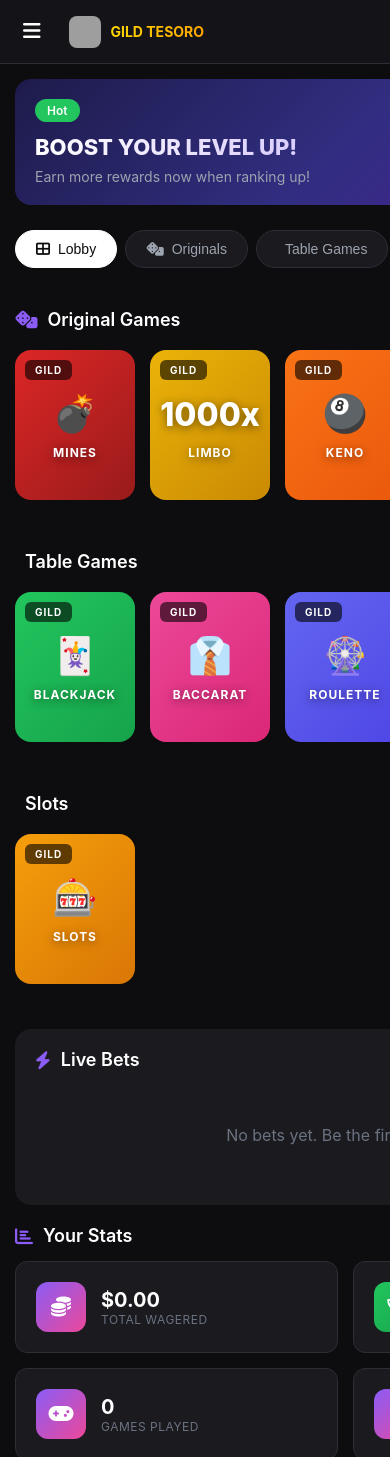
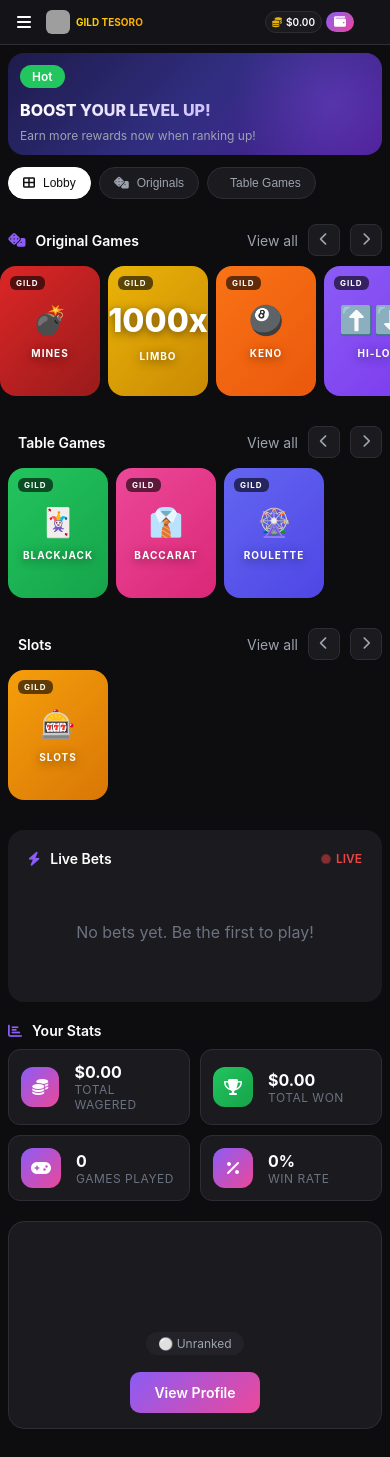
Before and after one commit to bhutansultan27-beep/purgatorycasinobot, a Flask app: page / in a window 390 px wide. Run offline with Flask 3, Linux system fonts and the light colour scheme; data that the repository does not hold is empty; some libraries are stand-ins or nearby versions; grey boxes are pictures that could not be loaded.

Commit message:
Improve mobile layout and scrolling for better user experience
Adjust CSS for mobile views to ensure all header elements are visible and content is scrollable, addressing issues within constrained viewports like Telegram Mini App.

Replit-Commit-Author: Agent
Replit-Commit-Session-Id: 4253f8c2-8603-4744-a795-a5f6cb40e8b6
Replit-Commit-Checkpoint-Type: full_checkpoint
Replit-Commit-Event-Id: 0cbd18d0-780a-46fe-8c92-bd46a8a687a8
Replit-Commit-Screenshot-Url: https://storage.googleapis.com/screenshot-production-us-central1/23a38e6c-14c0-4618-86d2-0e09bfb31397/4253f8c2-8603-4744-a795-a5f6cb40e8b6/Kl3MIdT
Replit-Helium-Checkpoint-Created: true

```diff
--- a/webapp/static/css/casino.css
+++ b/webapp/static/css/casino.css
@@ -27,6 +27,7 @@ html, body {
     height: 100%;
     overflow: auto;
     -webkit-overflow-scrolling: touch;
+    overscroll-behavior: contain;
 }
 
 body {
@@ -34,13 +35,17 @@ body {
     background: var(--bg-primary);
     color: var(--text-primary);
     min-height: 100vh;
+    min-height: 100dvh;
     overflow-x: hidden;
     overflow-y: auto;
+    -webkit-overflow-scrolling: touch;
 }
 
 .app-container {
     display: flex;
     min-height: 100vh;
+    min-height: 100dvh;
+    overflow-y: auto;
 }
 
 .sidebar {
@@ -141,7 +146,7 @@ body {
     display: flex;
     align-items: center;
     justify-content: space-between;
-    gap: 20px;
+    gap: 12px;
     z-index: 50;
 }
 
@@ -150,37 +155,45 @@ body {
     background: none;
     border: none;
     color: var(--text-primary);
-    font-size: 20px;
+    font-size: 18px;
     cursor: pointer;
-    padding: 8px;
+    padding: 6px;
+    flex-shrink: 0;
 }
 
 .header-logo {
     display: none;
     align-items: center;
-    gap: 10px;
+    gap: 8px;
+    flex: 1;
+    min-width: 0;
+    overflow: hidden;
 }
 
 .header-logo-img {
-    width: 32px;
-    height: 32px;
-    border-radius: 8px;
+    width: 28px;
+    height: 28px;
+    border-radius: 6px;
+    flex-shrink: 0;
 }
 
 .header-brand {
-    font-size: 14px;
+    font-size: 13px;
     font-weight: 700;
     background: linear-gradient(90deg, #FFD700, #FFA500);
     -webkit-background-clip: text;
     -webkit-text-fill-color: transparent;
     background-clip: text;
+    white-space: nowrap;
+    overflow: hidden;
+    text-overflow: ellipsis;
 }
 
 .header-actions {
     display: flex;
     align-items: center;
-    gap: 12px;
-    margin-left: auto;
+    gap: 8px;
+    flex-shrink: 0;
 }
 
 .balance-pill {
@@ -685,32 +698,104 @@ body {
 
     .main-content {
         margin-left: 0;
+        display: flex;
+        flex-direction: column;
+        height: 100vh;
+        height: 100dvh;
+        overflow: hidden;
     }
 
     .menu-toggle {
-        display: block;
+        display: flex;
+        flex-shrink: 0;
+        width: 32px;
+        height: 32px;
+        align-items: center;
+        justify-content: center;
+        font-size: 16px;
+        padding: 0;
     }
 
     .header-logo {
         display: flex;
+        flex: 1;
+        min-width: 0;
+        gap: 6px;
+    }
+
+    .header-logo-img {
+        width: 24px;
+        height: 24px;
+    }
+
+    .header-brand {
+        font-size: 11px;
     }
 
     .top-header {
-        padding: 12px 15px;
+        padding: 6px 8px;
+        flex-shrink: 0;
+        gap: 6px;
+    }
+
+    .header-actions {
+        display: flex !important;
+        gap: 4px;
+        flex-shrink: 0;
+    }
+
+    .balance-pill {
+        padding: 4px 8px;
+        font-size: 10px;
+        gap: 4px;
+        border-radius: 12px;
+    }
+
+    .balance-pill i {
+        font-size: 10px;
+    }
+
+    .wallet-btn-header {
+        padding: 4px 8px;
+        font-size: 10px;
+        border-radius: 12px;
+        gap: 4px;
+    }
+
+    .wallet-btn-header span {
+        display: none;
+    }
+
+    .wallet-btn-header i {
+        font-size: 12px;
+    }
+
+    .user-avatar-header {
+        width: 24px;
+        height: 24px;
+        font-size: 10px;
     }
 
     .content-area {
-        padding: 15px;
+        padding: 10px;
         overflow-x: hidden;
         overflow-y: auto;
+        -webkit-overflow-scrolling: touch;
+        flex: 1;
+        min-height: 0;
     }
 
     .promo-banner {
-        padding: 20px;
+        padding: 15px;
+        margin-bottom: 15px;
     }
 
     .promo-banner h2 {
-        font-size: 22px;
+        font-size: 18px;
+    }
+
+    .promo-banner p {
+        font-size: 12px;
     }
 
     .category-tabs {
@@ -718,6 +803,13 @@ body {
         flex-wrap: nowrap;
         padding-bottom: 10px;
         -webkit-overflow-scrolling: touch;
+        margin-bottom: 15px;
+    }
+
+    .tab-btn {
+        padding: 8px 14px;
+        font-size: 12px;
+        white-space: nowrap;
     }
 
     .search-box {
@@ -726,69 +818,108 @@ body {
 
     .games-section {
         overflow: visible;
+        margin-bottom: 20px;
+    }
+
+    .section-header {
+        margin-bottom: 10px;
+    }
+
+    .section-header h2 {
+        font-size: 14px;
     }
 
     .games-scroll {
+        display: flex;
+        gap: 10px;
         overflow-x: auto;
         -webkit-overflow-scrolling: touch;
         scroll-snap-type: x mandatory;
-        padding-bottom: 15px;
+        padding-bottom: 10px;
+        margin: 0 -10px;
+        padding-left: 10px;
+        padding-right: 10px;
     }
 
     .game-card-new {
-        width: 140px;
+        width: 110px;
+        flex-shrink: 0;
         scroll-snap-align: start;
     }
 
     .game-thumb {
-        width: 140px;
-        height: 175px;
+        width: 110px;
+        height: 140px;
+    }
+
+    .game-visual {
+        font-size: 32px;
+    }
+
+    .game-thumb h3 {
+        font-size: 11px;
     }
 
     .stats-grid-new {
         grid-template-columns: repeat(2, 1fr);
+        gap: 10px;
+    }
+
+    .stat-card-new {
+        padding: 12px;
+    }
+
+    .stat-icon {
+        width: 40px;
+        height: 40px;
+        font-size: 16px;
+    }
+
+    .stat-info .stat-value {
+        font-size: 16px;
     }
 
     .user-card-large {
         flex-direction: column;
         text-align: center;
+        padding: 15px;
     }
 
-    .header-actions {
-        display: flex;
-        align-items: center;
-        gap: 8px;
+    .live-bets-section {
+        padding: 15px;
     }
 
-    .balance-pill {
-        padding: 6px 12px;
-        font-size: 12px;
+    .stats-section {
+        margin-bottom: 20px;
     }
 
-    .wallet-btn-header {
-        padding: 8px 12px;
-        font-size: 12px;
-    }
-
-    .wallet-btn-header span {
-        display: inline;
-    }
-
-    .user-avatar-header {
-        width: 32px;
-        height: 32px;
-        font-size: 14px;
+    .user-section {
+        margin-bottom: 20px;
     }
 }
 
 @media (max-width: 400px) {
-    .header-actions {
+    .top-header {
+        padding: 6px 8px;
         gap: 6px;
     }
 
+    .header-logo-img {
+        width: 24px;
+        height: 24px;
+    }
+
+    .header-brand {
+        font-size: 10px;
+    }
+
+    .header-actions {
+        gap: 4px;
+    }
+
     .balance-pill {
-        padding: 5px 10px;
-        font-size: 11px;
+        padding: 4px 6px;
+        font-size: 10px;
     }
 
     .balance-pill span {
@@ -796,34 +927,56 @@ body {
     }
 
     .wallet-btn-header {
-        padding: 6px 10px;
-        font-size: 11px;
-    }
-
-    .wallet-btn-header span {
-        display: none;
+        padding: 4px 8px;
+        font-size: 10px;
     }
 
     .user-avatar-header {
-        width: 28px;
-        height: 28px;
+        width: 24px;
+        height: 24px;
+        font-size: 10px;
+    }
+
+    .content-area {
+        padding: 8px;
+    }
+
+    .promo-banner {
+        padding: 12px;
+        margin-bottom: 12px;
+    }
+
+    .promo-banner h2 {
+        font-size: 16px;
+    }
+
+    .games-scroll {
+        gap: 8px;
+        margin: 0 -8px;
+        padding-left: 8px;
+        padding-right: 8px;
     }
 
     .game-card-new {
-        width: 120px;
+        width: 100px;
     }
 
     .game-thumb {
-        width: 120px;
-        height: 150px;
+        width: 100px;
+        height: 130px;
     }
 
     .game-visual {
-        font-size: 36px;
+        font-size: 28px;
     }
 
     .game-thumb h3 {
-        font-size: 12px;
+        font-size: 10px;
+    }
+
+    .game-badge {
+        font-size: 8px;
+        padding: 2px 6px;
     }
 }
 
```
Also changed, not shown: attached_assets/Screenshot_2025-12-09_at_6.55.18_PM_1765335320796.png (added), 1 other file.
